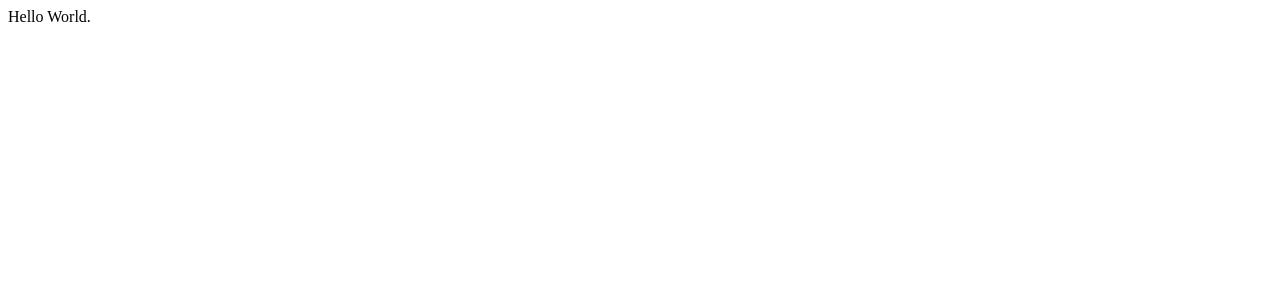
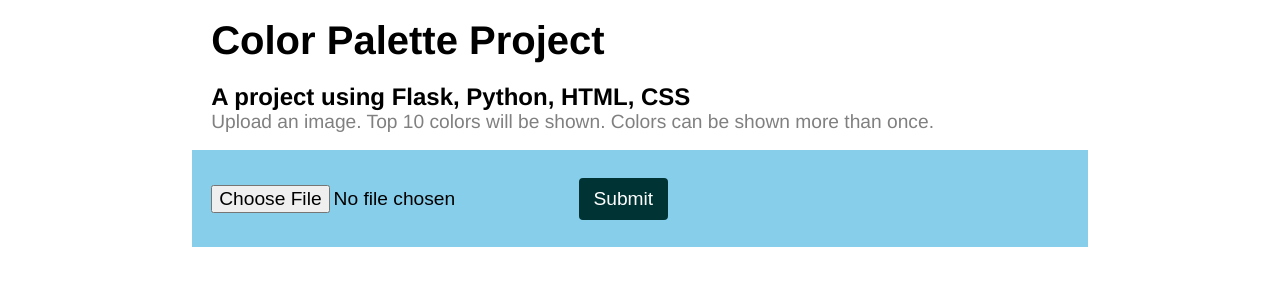
Before and after one commit to mileRANT/ImageColorPicker, a Flask app: page / in a window 1280 px wide. Before the commit the part shown is almost empty. Shown: the top 300 px of the page. Run offline with Flask 3, Linux system fonts and the light colour scheme.

Commit message:
Added CSS styling and a basic input form.

```diff
--- /dev/null
+++ b/static/css/main.css
@@ -0,0 +1,47 @@
+
+*{
+    box-sizing: border-box;
+    margin: 0%;
+    padding: 0%;
+}
+
+header, form, main{
+    margin: auto;
+    width: 70%;
+    font-family: Helvetica;
+    padding: 1.1rem 1.2rem;
+}
+
+header > h1{
+    font-size: 2.5rem;
+    margin-bottom: 20px;
+}
+
+header > p{
+    color: gray;
+    font-size: 1.2rem;
+}
+
+form{
+    background-color: skyblue;
+}
+
+input{
+    margin: 10px 0;
+}
+
+input[type='submit'], input[type='file']{
+    font-size: 1.2rem;
+}
+
+input:hover{
+    cursor: pointer;
+}
+
+input[type='submit']{
+    padding: 0.5rem 0.8rem;
+    border: 2px solid #003333;
+    background-color: #003333;
+    color: white;
+    border-radius: 4px;
+}
--- a/templates/index.html
+++ b/templates/index.html
@@ -2,9 +2,20 @@
 <html lang="en">
 <head>
     <meta charset="UTF-8">
-    <title>Title</title>
+    <title>Color Palette</title>
+    <link rel="stylesheet" href="{{ url_for('static', filename='css/main.css') }}">
 </head>
 <body>
-Hello World.
+    <header>
+        <h1>Color Palette Project</h1>
+        <h2>A project using Flask, Python, HTML, CSS</h2>
+        <p>
+            Upload an image. Top 10 colors will be shown. Colors can be shown more than once.
+        </p>
+    </header>
+    <form action = "/" method = "POST" enctype = "multipart/form-data">
+         <input type = "file" name = "file" required />
+         <input type = "submit"/>
+    </form>
 </body>
 </html>
```
